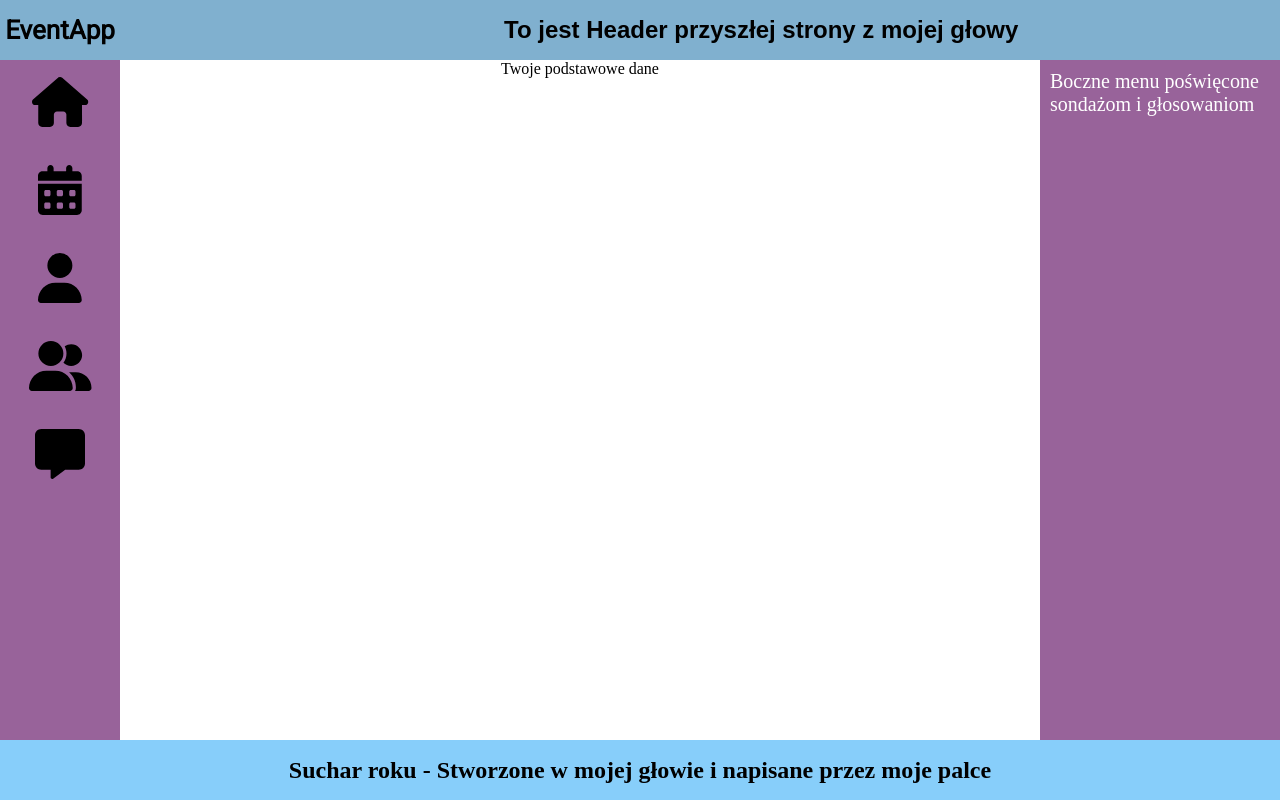
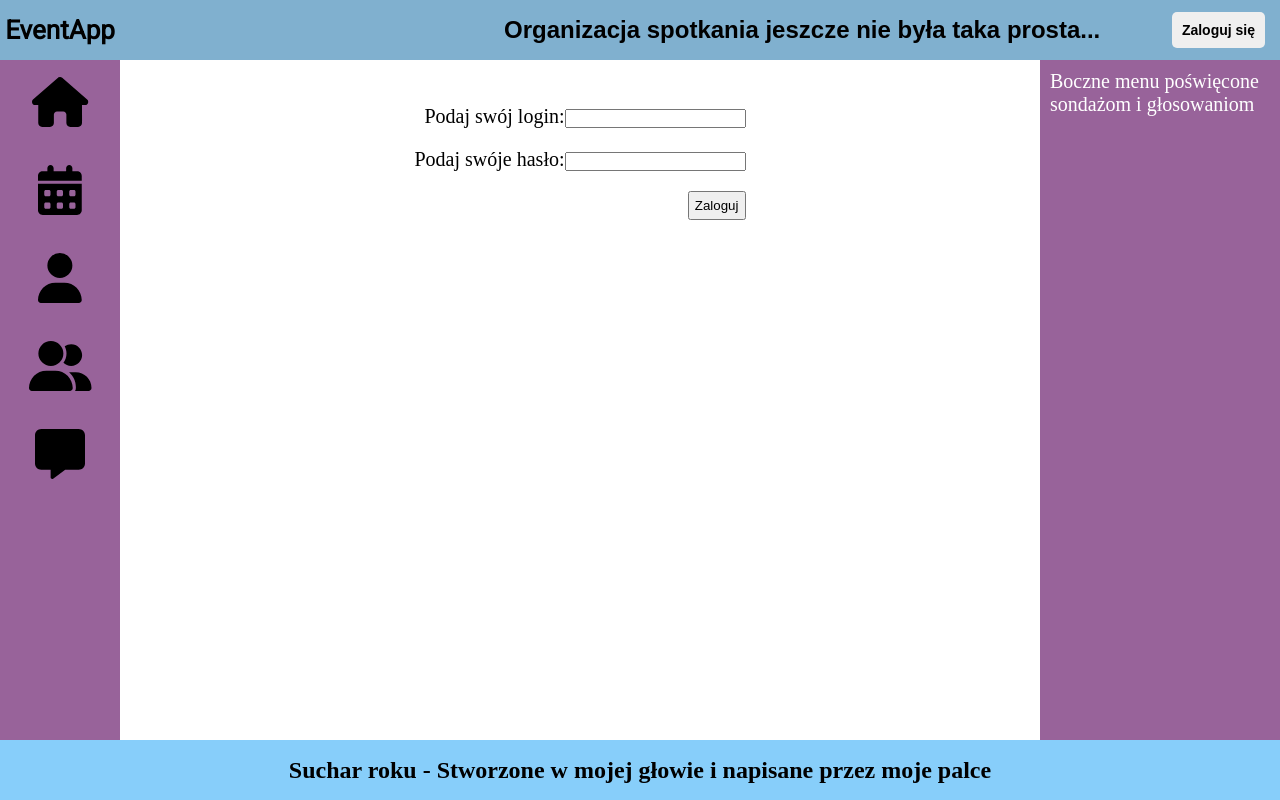
Before and after one commit to JakubSosn/EventApp, a React (Create React App) app: page /profil in a window 1280 px wide. Built offline with nearby package versions, Linux system fonts and the light colour scheme.

Commit message:
Adding login form for profil

```diff
--- a/src/App.jsx
+++ b/src/App.jsx
@@ -1,3 +1,5 @@
+import { UserProvider } from './UserContext';
+
 import Aside from './Aside';
 import Content from './content/Content';
 import Footer from './footer/Footer';
@@ -9,6 +11,7 @@ import './App.css'
 const App = () => {
   return (
       <>
+        <UserProvider>
           <Header />
             <div className='content-wrapper'>
               <NavBar />
@@ -16,6 +19,7 @@ const App = () => {
               <Aside />
             </div>
           <Footer />
+        </UserProvider>
       </>
   );
 }
--- /dev/null
+++ b/src/UserContext.jsx
@@ -0,0 +1,16 @@
+import { createContext, useState } from "react";
+
+const UserContext = createContext();
+
+export function UserProvider({children}) {
+
+  const [user, setUser] = useState('');
+
+  return (
+    <UserContext.Provider value={{ user, setUser }}>
+      {children}
+    </UserContext.Provider>
+  )
+}
+
+export default UserContext
--- /dev/null
+++ b/src/components/IsLogged.jsx
@@ -0,0 +1,7 @@
+const IsLogged = () => {
+  return (
+    <h1>Zalogowany</h1>
+  );
+}
+
+export default IsLogged;
--- /dev/null
+++ b/src/components/IsNotLogged.jsx
@@ -0,0 +1,43 @@
+import { useState, useContext } from "react";
+import styles from './IsNotLogged.module.css'
+
+import UserContext from "../UserContext";
+
+const IsNotLogged = () => {
+  const [login, setLogin] = useState('');
+  const [password, setPassword] = useState('');
+
+  const { setUser } = useContext(UserContext);
+
+  const handleOnChangeLogin = ({ target: { value } }) => setLogin(value);
+  const handleOnChangePassword = ({ target: { value } }) => setPassword(value);
+
+  const handleOnSubmit = (event) => {
+    event.preventDefault();
+    setUser(login);
+    setLogin('');
+    setPassword('')
+  }
+
+  return (
+    <form className={styles.form} onSubmit={handleOnSubmit}>
+      <div className={styles.row}>
+        <label>
+          Podaj swój login:
+          <input type="text" onChange={handleOnChangeLogin} value={login}/>
+        </label>
+      </div>
+      <div className={styles.row}>
+        <label>
+          Podaj swóje hasło:
+          <input type='password' onChange={handleOnChangePassword} value={password}/>
+        </label>
+      </div>
+      <div className={styles.row}>
+        <button className={styles.button} type='submit'>Zaloguj</button>
+      </div>
+    </form>
+  );
+}
+
+export default IsNotLogged;
--- /dev/null
+++ b/src/components/IsNotLogged.module.css
@@ -0,0 +1,16 @@
+.form {
+  display: flex;
+  flex-direction: column;
+  margin-top: 25px;
+}
+
+.row {
+  display: flex;
+  margin-top: 20px;
+  font-size: 20px;
+  justify-content: flex-end;
+}
+
+.button {
+  padding: 5px;
+}
--- a/src/components/Profil.jsx
+++ b/src/components/Profil.jsx
@@ -1,6 +1,19 @@
+import { useContext } from "react";
+
+import IsNotLogged from "./IsNotLogged";
+import IsLogged from "./IsLogged";
+import UserContext from "../UserContext";
+
 const Profil = () => {
+
+  const { user } = useContext(UserContext);
+  const isUserLogged = Boolean(user);
+
   return (
-    <p>Twoje podstawowe dane</p>
+    <>
+      {isUserLogged && <IsLogged />}
+      {!isUserLogged && <IsNotLogged />}
+    </>
   );
 }
 
--- a/src/header/Header.jsx
+++ b/src/header/Header.jsx
@@ -1,11 +1,21 @@
-  import styles from './Header.module.css'
+import { Link } from 'react-router-dom';
+import { useContext } from 'react';
+
+import styles from './Header.module.css'
+import UserContext from '../UserContext';
 
   const Header = () => {
+
+    const { user } = useContext(UserContext);
+    const isLoggedIn = user
+      ? <span>Cześć {user}</span>
+      : <Link to='/profil'><button className={styles.button}>Zaloguj się</button></Link>;
+
     return (
       <header className={styles.header}>
         <div className={styles.logo}>EventApp</div>
-        <h1 className={styles.title}>To jest Header przyszłej strony z mojej głowy</h1>
-
+        <h1 className={styles.title}>Organizacja spotkania jeszcze nie była taka prosta...</h1>
+        <div className={styles.user}>{isLoggedIn}</div>
       </header>
     );
   }
--- a/src/header/Header.module.css
+++ b/src/header/Header.module.css
@@ -10,7 +10,6 @@
 .logo {
   height: 60px;
   width: 120px;
-  display: block;
   background-color: rgb(128, 176, 207);
   font-family: 'Roboto', sans-serif;
   font-size: 26px;
@@ -27,3 +26,27 @@
   flex-grow: 1;
   padding-left: 30%;
 }
+
+.user {
+  margin-right: 15px;
+  align-self: center;
+  font-size: 22px;
+  font-family: Arial, Helvetica, sans-serif;
+  font-weight: bold;
+}
+
+.button {
+  align-self: center;
+  padding: 10px;
+  border-radius: 5px;
+  border-style: none;
+  font-size: 14px;
+  font-weight: bold;
+}
+
+.button:hover {
+  cursor: pointer;
+  background-color: aquamarine;
+  /* background-color: rgb(176, 176, 176); */
+  transform: scale(1.1);
+}
```
Lines whose indentation alone changed are shown as unchanged.
